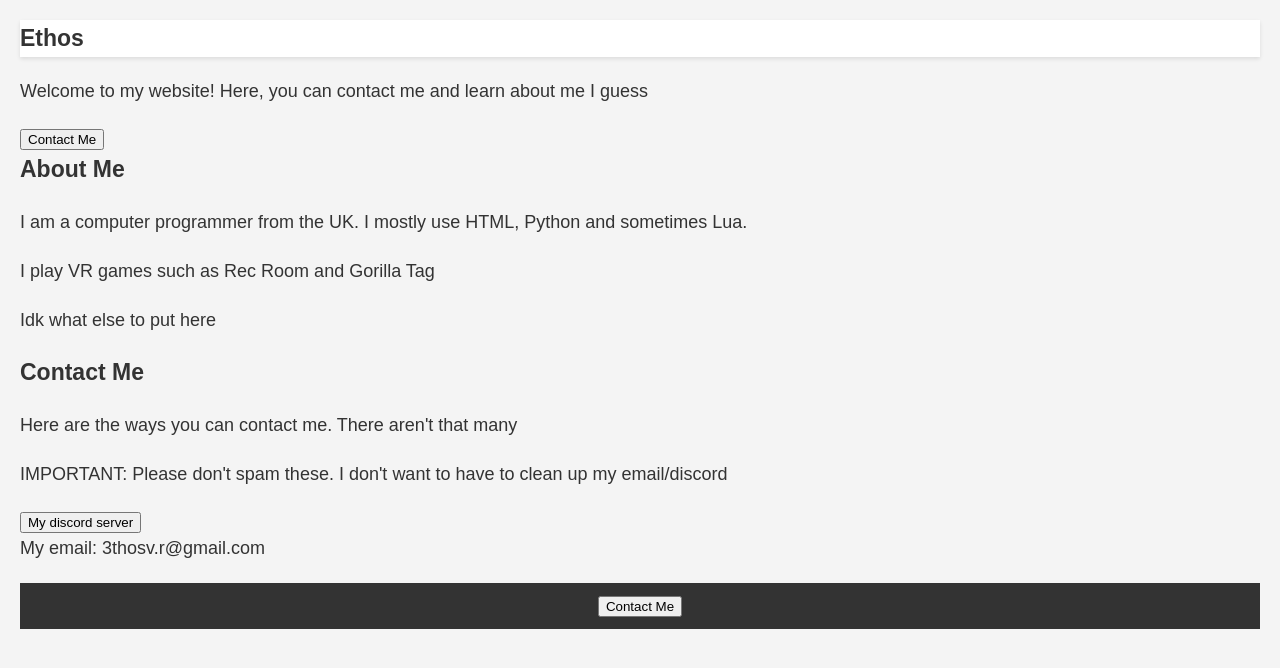
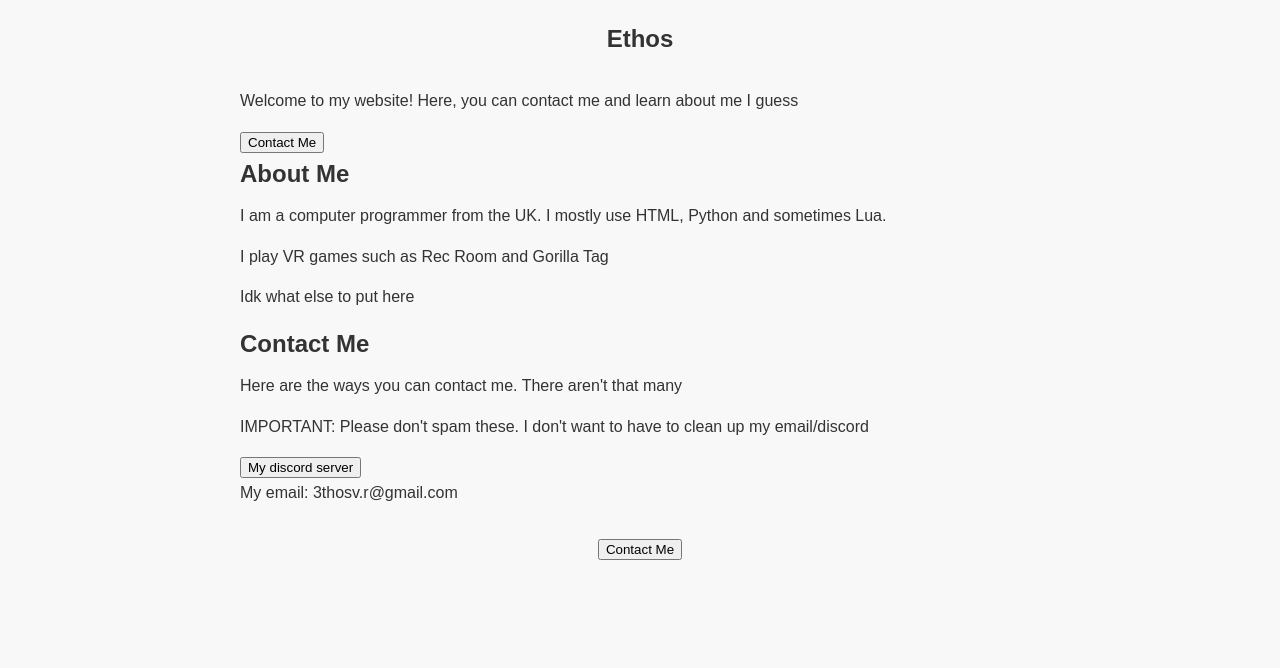
Before and after one commit to eth0z/ethos, a plain HTML site: page index.html in a window 1280 px wide. Drawn offline with Linux system fonts and the light colour scheme.

Commit message:
Update style.css

```diff
--- a/style.css
+++ b/style.css
@@ -1,3 +1,4 @@
+/* Reset default styles and apply basic layout */
 body, h1, h2, h3, h4, h5, h6, p, ul {
   margin: 0;
   padding: 0;
@@ -6,46 +7,33 @@ body, h1, h2, h3, h4, h5, h6, p, ul {
 body {
   font-family: Arial, sans-serif;
   line-height: 1.6;
-  background-color: #f4f4f4;
-  color: #333;
-}
-
-header {
-  background-color: #fff;
-  box-shadow: 0 2px 4px rgba(0, 0, 0, 0.1);
-}
-
-nav ul {
-  list-style: none;
-}
-
-nav ul li {
-  display: inline;
-  margin-right: 20px;
-}
-
-nav a {
-  text-decoration: none;
+  background-color: #f8f8f8;
   color: #333;
 }
 
 main {
+  max-width: 800px;
+  margin: 0 auto;
   padding: 20px;
+}
+
+header {
+  text-align: center;
+  margin-bottom: 30px;
 }
 
 h1 {
   font-size: 36px;
-  margin-bottom: 20px;
 }
 
 h2 {
-  font-size: 23px;
-  margin-bottom: 20px;
+  font-size: 24px;
+  margin-bottom: 10px;
 }
 
 p {
-  font-size: 18px;
-  margin-bottom: 20px;
+  font-size: 16px;
+  margin-bottom: 15px;
 }
 
 .button {
@@ -64,7 +52,5 @@ p {
 
 footer {
   text-align: center;
-  padding: 10px;
-  background-color: #333;
-  color: #fff;
+  margin-top: 30px;
 }
```
